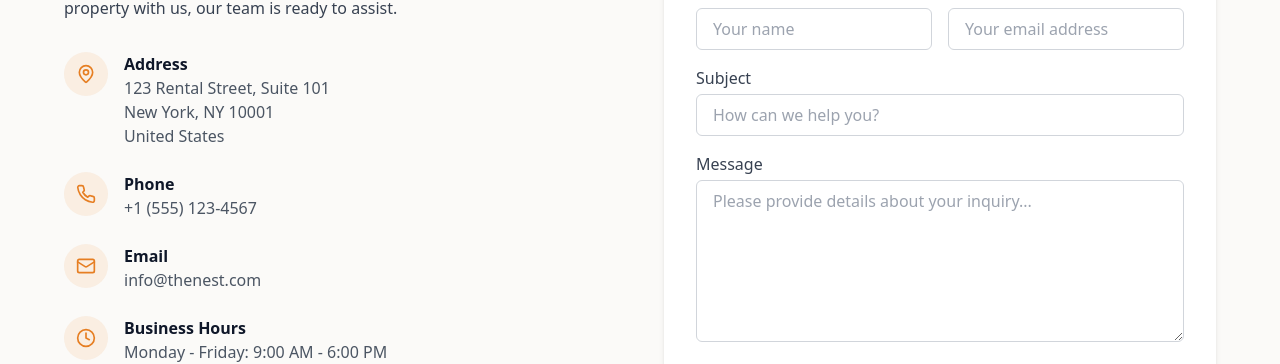
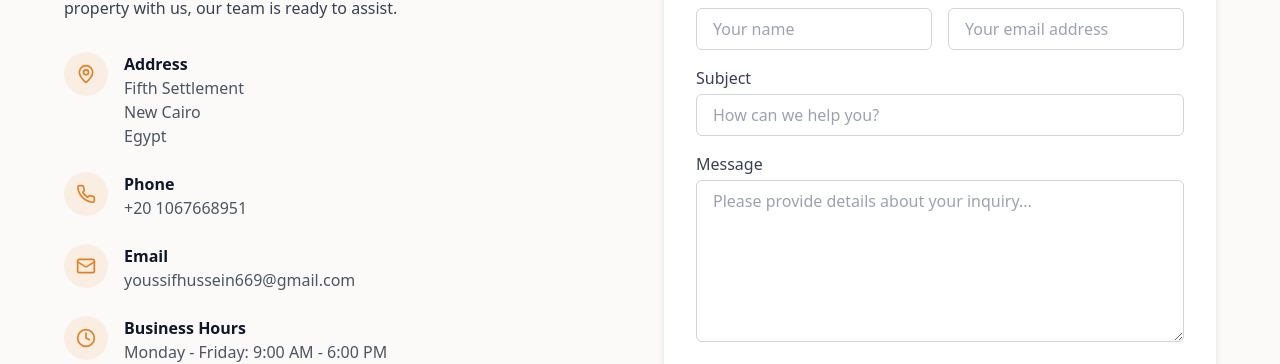
Before and after one commit to KhalidAlansary/the-nest, a React (Vite) app: page /contact in a window 1280 px wide. Shown: the part 488-852 px from the top of the page. Built offline with nearby package versions, Linux system fonts and the light colour scheme.

Commit message:
feat(contact): modify info

```diff
--- a/src/pages/Contact.tsx
+++ b/src/pages/Contact.tsx
@@ -42,9 +42,9 @@ const Contact = () => {
                     <div>
                       <h3 className="font-bold">Address</h3>
                       <p className="text-gray-600">
-                        123 Rental Street, Suite 101<br />
-                        New York, NY 10001<br />
-                        United States
+                        Fifth Settlement<br />
+                        New Cairo<br />
+                        Egypt
                       </p>
                     </div>
                   </div>
@@ -56,7 +56,7 @@ const Contact = () => {
                     <div>
                       <h3 className="font-bold">Phone</h3>
                       <p className="text-gray-600">
-                        +1 (555) 123-4567
+                        +20 1067668951
                       </p>
                     </div>
                   </div>
@@ -68,7 +68,7 @@ const Contact = () => {
                     <div>
                       <h3 className="font-bold">Email</h3>
                       <p className="text-gray-600">
-                        info@thenest.com
+                        youssifhussein669@gmail.com
                       </p>
                     </div>
                   </div>
```
